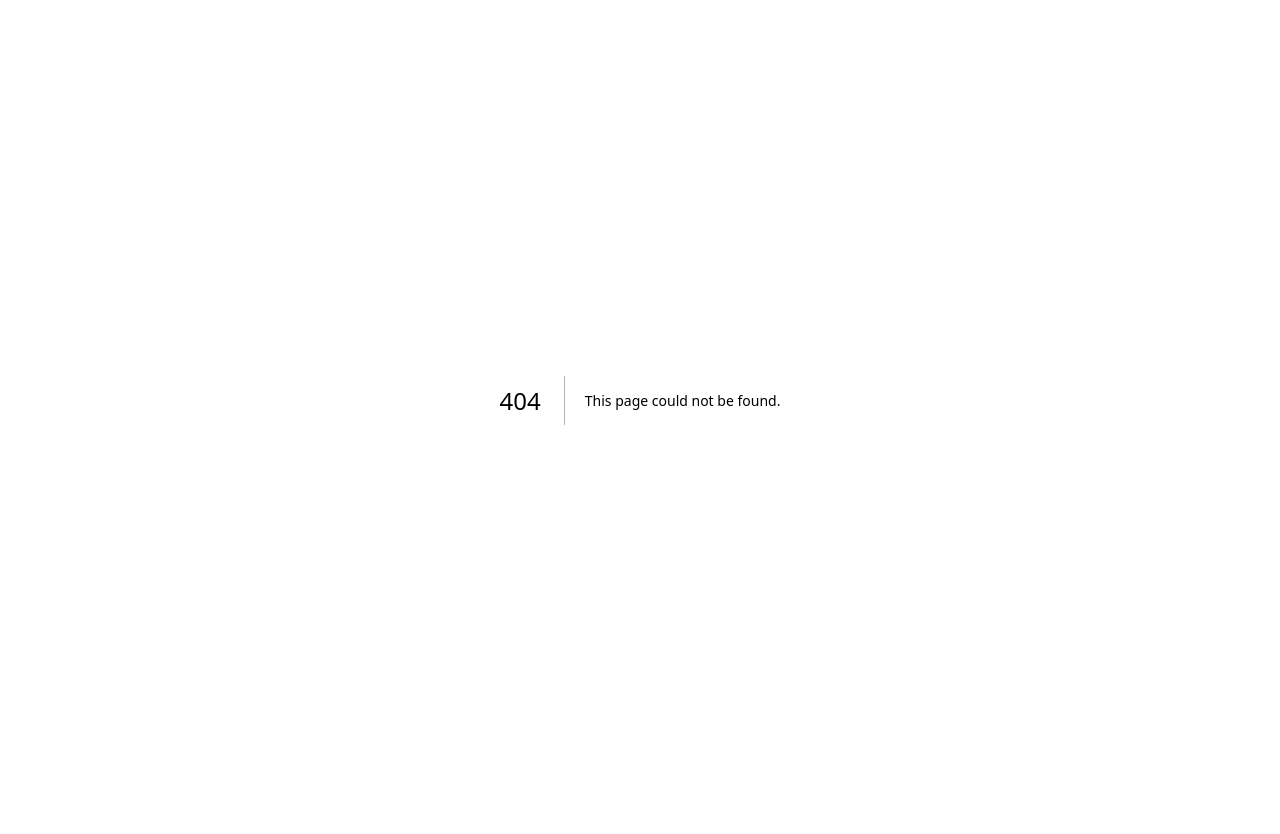
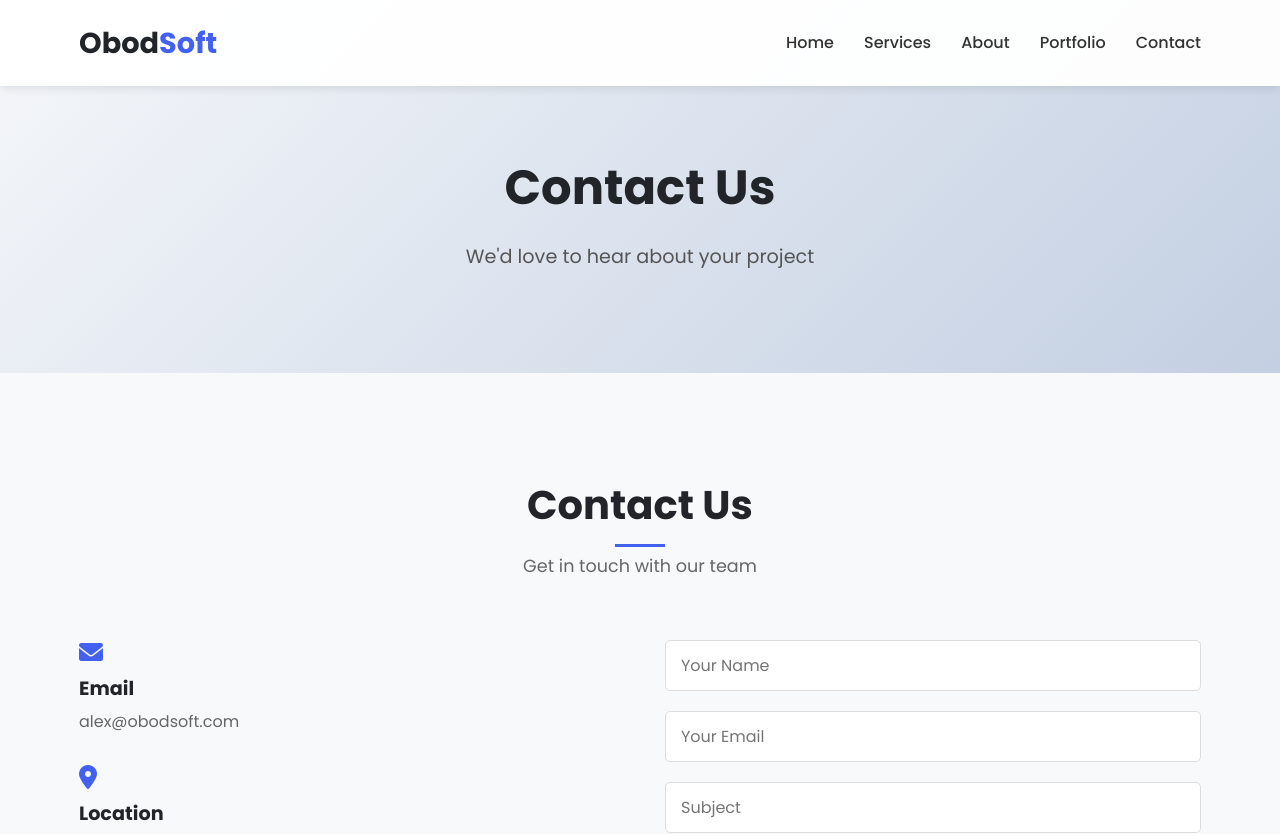
Before and after one commit to obodsoft/obodsoft_web, a Next.js app: page /contact in a window 1280 px wide. Before the commit this address had no page. Shown: the top 834 px of the page. Before the commit the page ends 800 px from the top, so only its background shows below. Built offline with nearby package versions, Linux system fonts and the light colour scheme.

Commit message:
Create multi-page structure with marketing copy

```diff
--- /dev/null
+++ b/src/app/contact/page.tsx
@@ -0,0 +1,23 @@
+import Header from "@/components/Header";
+import PageHero from "@/components/PageHero";
+import Contact from "@/components/Contact";
+import Footer from "@/components/Footer";
+
+export const metadata = {
+  title: "Contact | Obod Soft",
+  description: "Start a conversation with our team today.",
+};
+
+export default function ContactPage() {
+  return (
+    <main>
+      <Header />
+      <PageHero
+        title="Contact Us"
+        subtitle="We'd love to hear about your project"
+      />
+      <Contact />
+      <Footer />
+    </main>
+  );
+}
--- a/src/components/Header.tsx
+++ b/src/components/Header.tsx
@@ -1,6 +1,7 @@
 "use client";
 
 import { useState, useEffect } from "react";
+import Link from "next/link";
 
 export default function Header() {
   const [isMenuOpen, setIsMenuOpen] = useState(false);
@@ -31,11 +32,31 @@ export default function Header() {
             <h1>Obod<span>Soft</span></h1>
           </div>
           <ul className={`nav-links ${isMenuOpen ? "active" : ""}`}>
-            <li><a href="#home" onClick={() => setIsMenuOpen(false)}>Home</a></li>
-            <li><a href="#services" onClick={() => setIsMenuOpen(false)}>Services</a></li>
-            <li><a href="#about" onClick={() => setIsMenuOpen(false)}>About</a></li>
-            <li><a href="#portfolio" onClick={() => setIsMenuOpen(false)}>Portfolio</a></li>
-            <li><a href="#contact" onClick={() => setIsMenuOpen(false)}>Contact</a></li>
+            <li>
+              <Link href="/" onClick={() => setIsMenuOpen(false)}>
+                Home
+              </Link>
+            </li>
+            <li>
+              <Link href="/services" onClick={() => setIsMenuOpen(false)}>
+                Services
+              </Link>
+            </li>
+            <li>
+              <Link href="/about" onClick={() => setIsMenuOpen(false)}>
+                About
+              </Link>
+            </li>
+            <li>
+              <Link href="/portfolio" onClick={() => setIsMenuOpen(false)}>
+                Portfolio
+              </Link>
+            </li>
+            <li>
+              <Link href="/contact" onClick={() => setIsMenuOpen(false)}>
+                Contact
+              </Link>
+            </li>
           </ul>
           <div className={`hamburger ${isMenuOpen ? "active" : ""}`} onClick={toggleMenu}>
             <span></span>
--- /dev/null
+++ b/src/components/PageHero.tsx
@@ -0,0 +1,26 @@
+"use client";
+
+import { useInView } from "@/utils/animations";
+
+interface PageHeroProps {
+  title: string;
+  subtitle: string;
+}
+
+export default function PageHero({ title, subtitle }: PageHeroProps) {
+  const headerRef = useInView();
+  const textRef = useInView();
+
+  return (
+    <section className="page-hero">
+      <div className="container">
+        <h1 ref={headerRef.ref} className="animate-on-scroll">
+          {title}
+        </h1>
+        <p ref={textRef.ref} className="animate-on-scroll">
+          {subtitle}
+        </p>
+      </div>
+    </section>
+  );
+}
--- a/src/styles/globals.css
+++ b/src/styles/globals.css
@@ -267,6 +267,26 @@ nav {
     100% {
         transform: translateY(0px);
     }
+}
+
+/* Page Hero Section */
+.page-hero {
+    padding: 150px 0 100px;
+    background: linear-gradient(135deg, #f5f7fa 0%, #c3cfe2 100%);
+    text-align: center;
+}
+
+.page-hero h1 {
+    font-size: 3rem;
+    margin-bottom: 15px;
+    color: var(--dark-color);
+}
+
+.page-hero p {
+    font-size: 1.2rem;
+    color: #555;
+    max-width: 700px;
+    margin: 0 auto;
 }
 
 /* Services Section */
```
Also changed, not shown: src/app/about/page.tsx (added, +25 -0 lines), src/app/portfolio/page.tsx (added, +25 -0 lines), src/app/services/page.tsx (added, +25 -0 lines), 1 other file (tests, documents, lock files or other folders).
